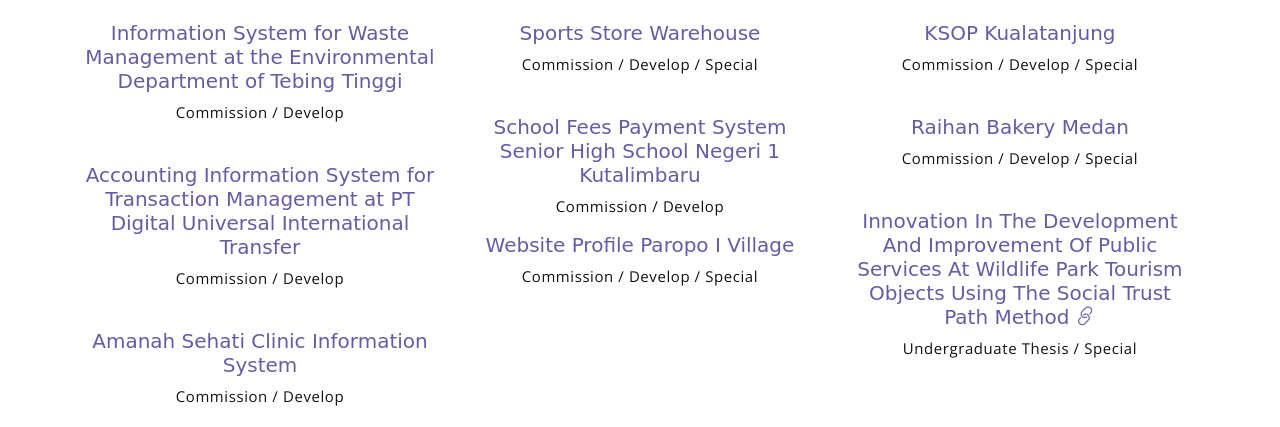
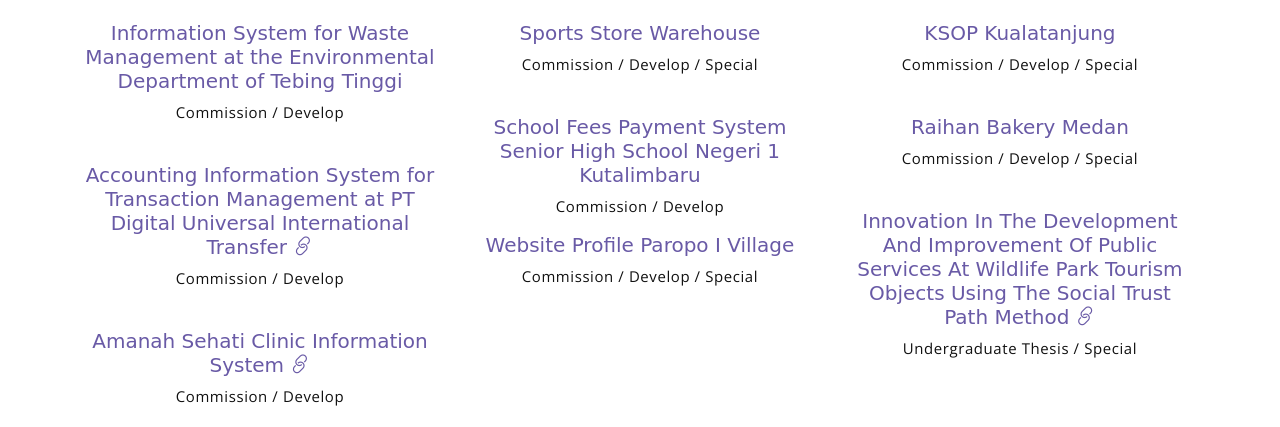
Before and after one commit to alfandihasibuan/alfandihasibuan.github.io, a plain HTML site: page index.html in a window 1280 px wide. Shown: the part 2043-2470 px from the top of the page. Drawn offline with nearby package versions, Linux system fonts and the light colour scheme; a web font is replaced by a local one.

Commit message:
add new link

```diff
--- a/index.html
+++ b/index.html
@@ -249,14 +249,16 @@
                                     Department of Tebing Tinggi</a></h5>
                             <p>Commission / Develop</p>
                             <br>
-                            <h5><a onclick="alert('not ready yet')">Accounting
+                            <h5><a href="https://alfandi.notion.site/Sistem-Informasi-Akuntansi-Pengelolaan-Transaksi-di-PT-Digital-Universal-Internasional-Transfer-Meng-8d0001b604464fa1a3544184ddca2eec?pvs=4">Accounting
                                     Information System for Transaction
                                     Management at
-                                    PT Digital Universal International Transfer</a></h5>
+                                    PT Digital Universal International Transfer <i
+                                    class="ti ti-link"></i></a></h5>
                             <p>Commission / Develop</p>
                             <br>
-                            <h5><a onclick="alert('not ready yet')">Amanah
-                                    Sehati Clinic Information System</a></h5>
+                            <h5><a href="https://alfandi.notion.site/Sistem-Pakar-Diagnosa-Penyakit-Abortus-Terhadap-Ibu-Hamil-Di-Usia-Dini-Dengan-Metode-Case-Based-Reas-c9e9bb522771433c84284805c69c4e7f?pvs=4">Amanah
+                                    Sehati Clinic Information System <i
+                                    class="ti ti-link"></i></a></h5>
                             <p>Commission / Develop</p>
                         </div>
                         <div class="col-md-4">
```
